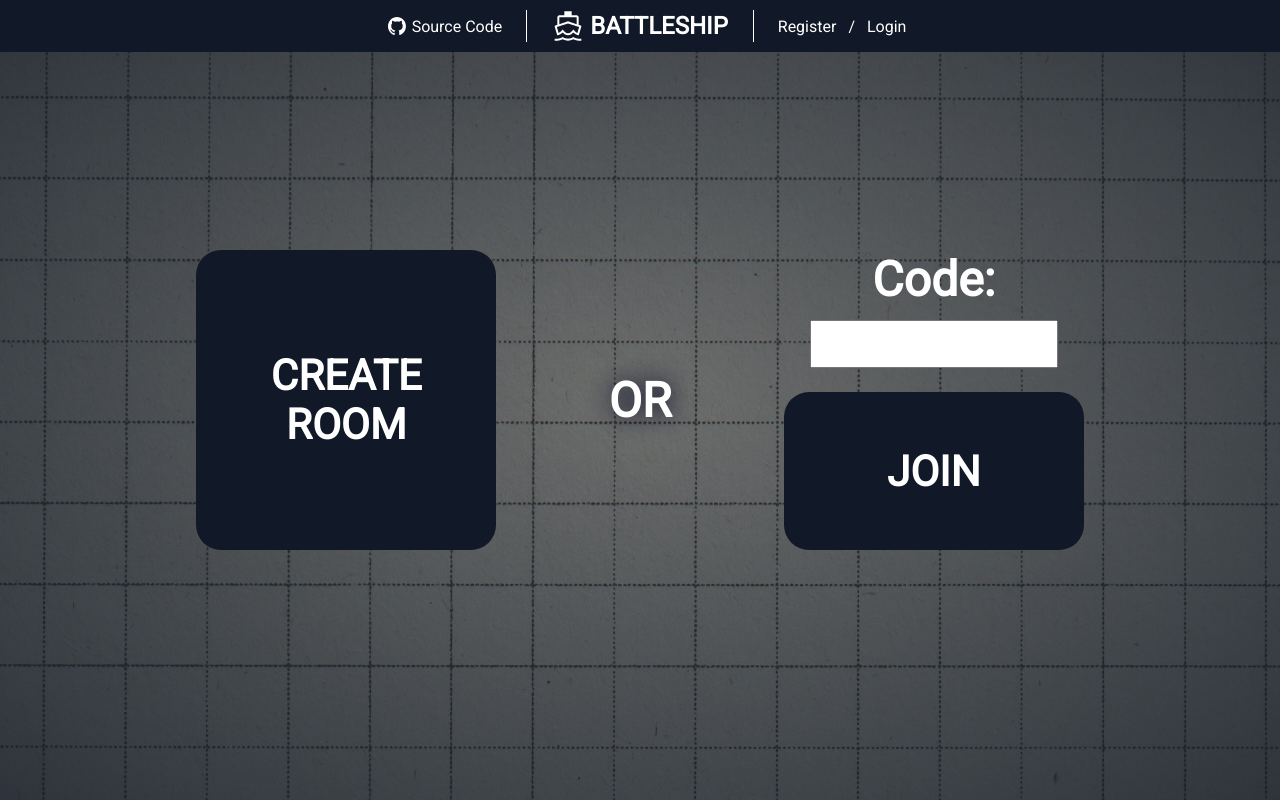
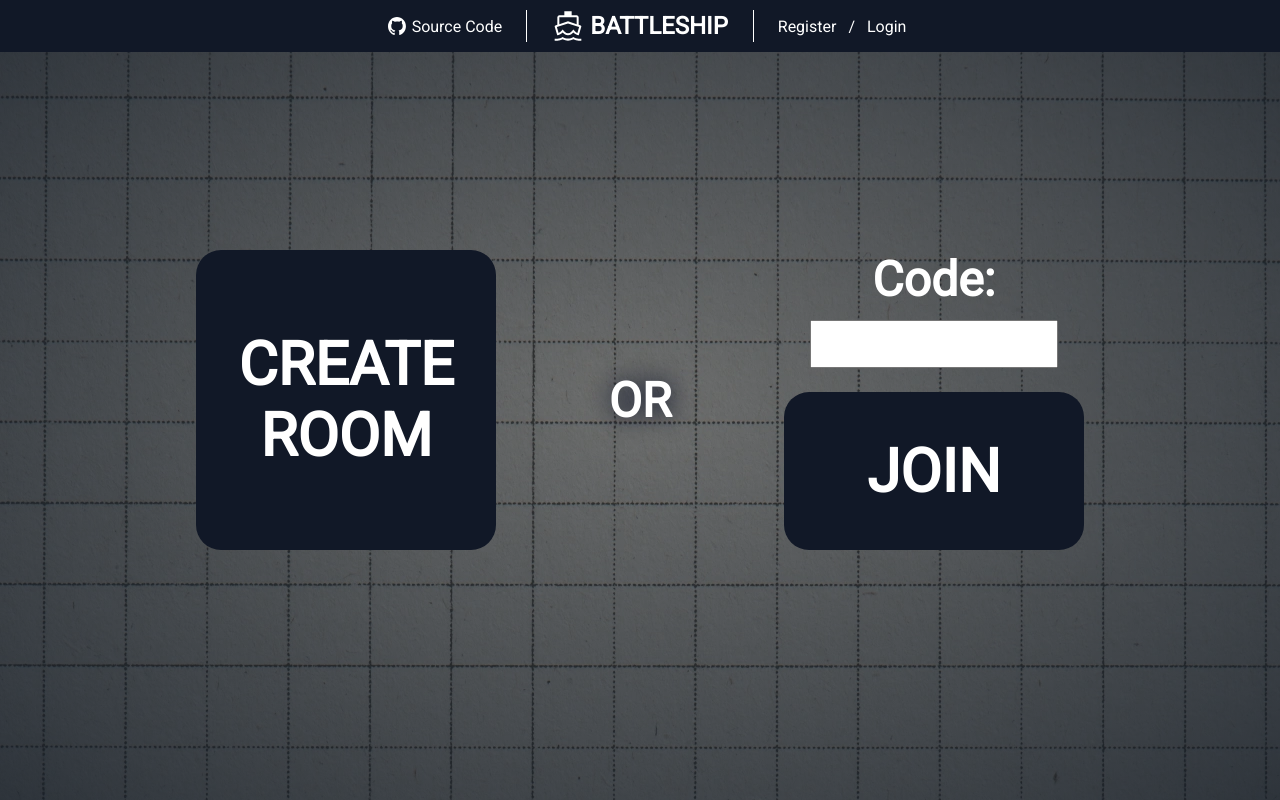
Before and after one commit to ovvosystem/battleship, a Flask app: page /play in a window 1280 px wide. Run offline with Flask 3, Linux system fonts and the light colour scheme.

Commit message:
style: style create room and join buttons

```diff
--- a/server/static/style.css
+++ b/server/static/style.css
@@ -307,10 +307,21 @@ li {
 
 #room-options button {
     padding: 20px;
+
+    font-size: 2.5rem;
+
     color: #fff;
     background-color: #111827;
     border: none;
     border-radius: 25px;
+
+    cursor: pointer;
+    transition: all .2s ease-in-out; /* Animate button on hover */
+}
+
+#room-options button:hover {
+    transform: scale(1.1);
+    background-color: #030920;
 }
 
 #room-options input {
--- a/server/templates/play.html
+++ b/server/templates/play.html
@@ -4,7 +4,7 @@
     <div id="room-options" class="flex flex-1 flex-center font-roboto">
         <div class="create-room flex flex-center">
             <form class="button-container flex flex-1">
-                <button class="flex-1 text-m"><h2>CREATE ROOM</h2></button>
+                <button class="flex-1"><h2>CREATE ROOM</h2></button>
             </form>
         </div>
         <div class="divider flex flex-center text-l text-bold">OR</div>
@@ -14,7 +14,7 @@
                     <label for="code" class="text-l text-bold text-center">Code:</label>
                     <input class="text-center text-bold" type="text" maxlength="6">
                 </div>
-                <button class="flex-1 text-m"><h2>JOIN</h2></button>
+                <button class="flex-1"><h2>JOIN</h2></button>
             </form>
         </div>
     </div>
```
